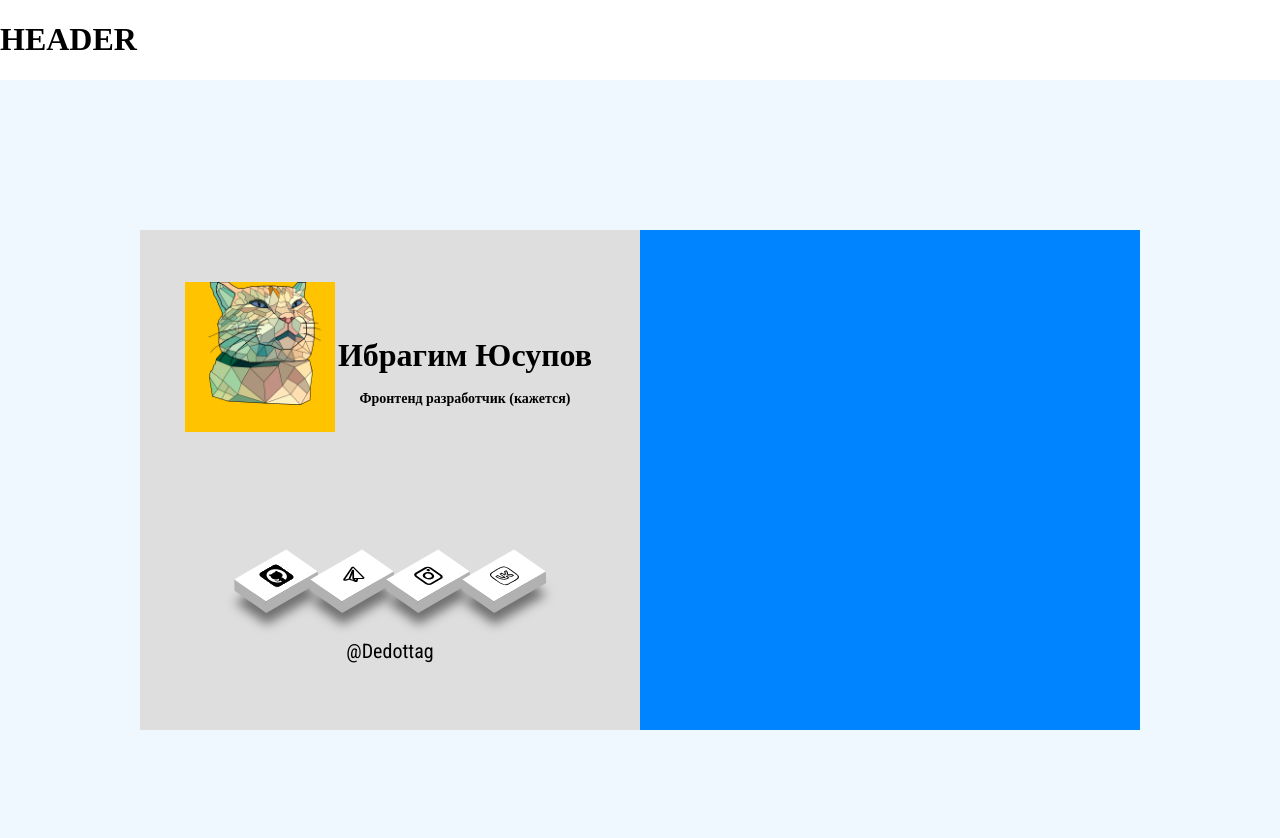
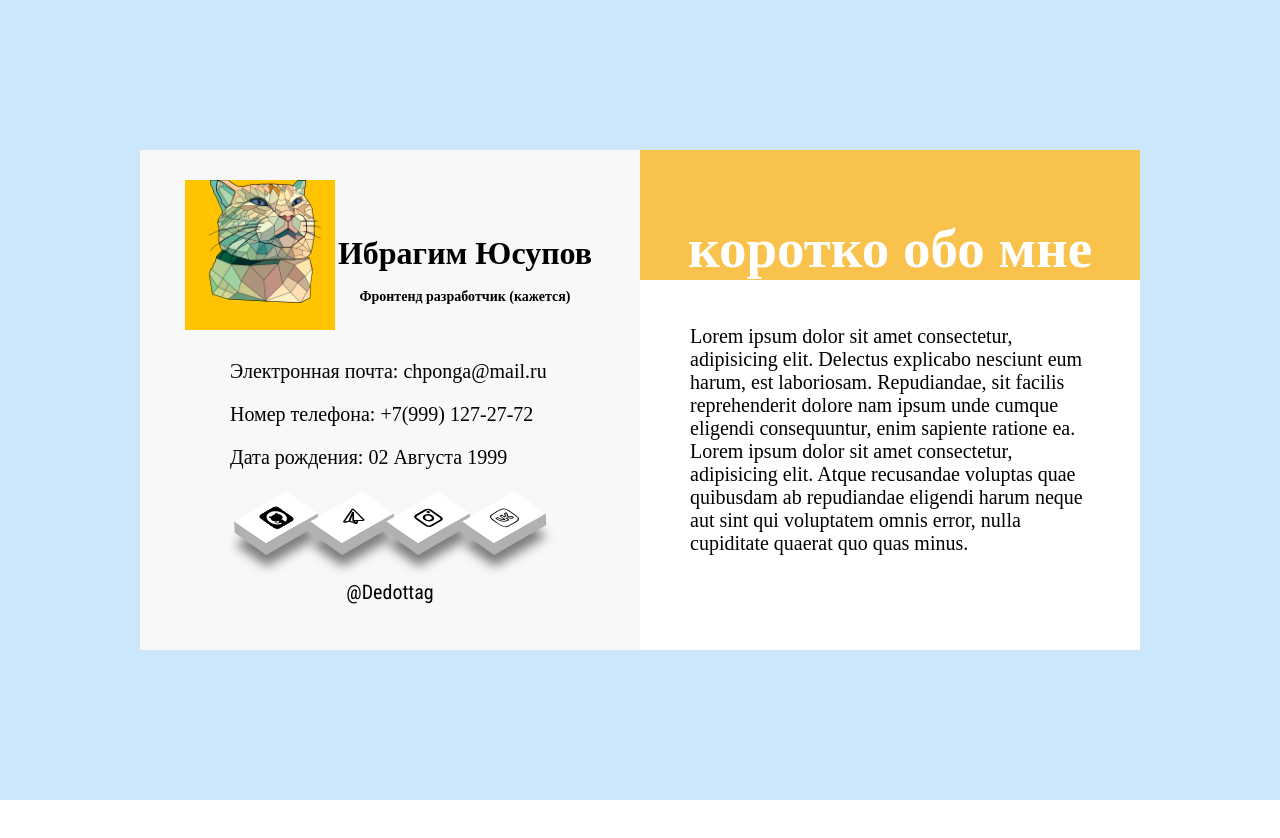
Before and after one commit to dedottag/dedottag, a React (Create React App) app: page / in a window 1280 px wide. Shown: the top 838 px of the page. After the commit the page ends 800 px from the top, so only its background shows below. Built offline with nearby package versions, Linux system fonts and the light colour scheme.

Commit message:
create about me section

```diff
--- a/src/components/App/App.jsx
+++ b/src/components/App/App.jsx
@@ -6,7 +6,7 @@ import MainPage from "../MainPage/MainPage";
 function App() {
   return (
     <>
-      <Header />
+      {/* <Header /> */}
       <div className="App">
         <MainPage />
         {/* <Blog /> */}
--- a/src/components/App/App.scss
+++ b/src/components/App/App.scss
@@ -9,7 +9,7 @@ body {
 .App {
   width: 100%;
   height: 100vh;
-  background-color: aliceblue;
+  background-color: rgb(204, 230, 252);
   display: flex;
   flex-wrap: wrap;
   align-items: center;
--- a/src/components/MainPage/MainPage.jsx
+++ b/src/components/MainPage/MainPage.jsx
@@ -13,15 +13,29 @@ const MainPage = () => {
           </h1>
         </div>
         <div className="data-body">
-          {/* <ul>
+          <ul className="data-ul">
             <li className="my-data">Электронная почта: chponga@mail.ru</li>
             <li className="my-data">Номер телефона: +7(999) 127-27-72</li>
             <li className="my-data">Дата рождения: 02 Августа 1999</li>
-          </ul> */}
+          </ul>
         </div>
         <div className="data-footer">
           <IkonsList />
           <span className="nickname">@Dedottag</span>
+        </div>
+      </div>
+      <div className="about-me-container">
+        <div className="me-header">
+          <h1>коротко обо мне</h1>
+        </div>
+        <div className="history">
+          Lorem ipsum dolor sit amet consectetur, adipisicing elit. Delectus
+          explicabo nesciunt eum harum, est laboriosam. Repudiandae, sit facilis
+          reprehenderit dolore nam ipsum unde cumque eligendi consequuntur, enim
+          sapiente ratione ea. Lorem ipsum dolor sit amet consectetur,
+          adipisicing elit. Atque recusandae voluptas quae quibusdam ab
+          repudiandae eligendi harum neque aut sint qui voluptatem omnis error,
+          nulla cupiditate quaerat quo quas minus.
         </div>
       </div>
     </div>
--- a/src/components/MainPage/main-page.scss
+++ b/src/components/MainPage/main-page.scss
@@ -3,14 +3,17 @@
 .main-page-container {
   width: 1000px;
   height: 500px;
-  background-color: rgb(0, 132, 255);
+  display: flex;
+  background-color: #fff;
+  // background-color: rgb(0, 132, 255);
 }
 
 .data-container {
   width: 500px;
   height: 500px;
   padding: 20px;
-  background-color: #dedede;
+  background-color: #f8f8f8;
+  // background-color: #fff;
   display: flex;
   flex-wrap: wrap;
   justify-content: center;
@@ -42,15 +45,23 @@
 }
 
 .data-body {
-  background-color: brown;
-  width: 460px;
+  // background-color: brown;
+  width: 340px;
   //   height: 310px;
 }
 
 .my-data {
   font-size: 20px;
   list-style: none;
-  background-color: #fff;
+  text-align: left;
+  margin: 10px;
+}
+
+.data-ul {
+  display: flex;
+  flex-wrap: wrap;
+  // align-items: center;
+  // justify-content: center;
 }
 
 .data-footer {
@@ -67,3 +78,37 @@
     font-family: "Roboto Condensed", sans-serif;
   }
 }
+
+.about-me-container {
+  width: 500px;
+  height: 500px;
+  display: flex;
+  flex-wrap: wrap;
+  align-items: center;
+  justify-content: center;
+  position: relative;
+  // background-color: brown;
+}
+
+.me-header {
+  width: 500px;
+  height: 130px;
+  background-color: rgb(249, 194, 76);
+  display: flex;
+  align-items: flex-end;
+  justify-content: center;
+  position: absolute;
+  top: 0;
+  h1 {
+    font-size: 55px;
+    color: white;
+    margin-bottom: 0;
+  }
+}
+
+.history {
+  background-color: #fff;
+  font-size: 20px;
+  margin-top: 80px;
+  width: 400px;
+}
```
Also changed, not shown: src/components/IconsList/icons-list.scss (+2 -7 lines).
